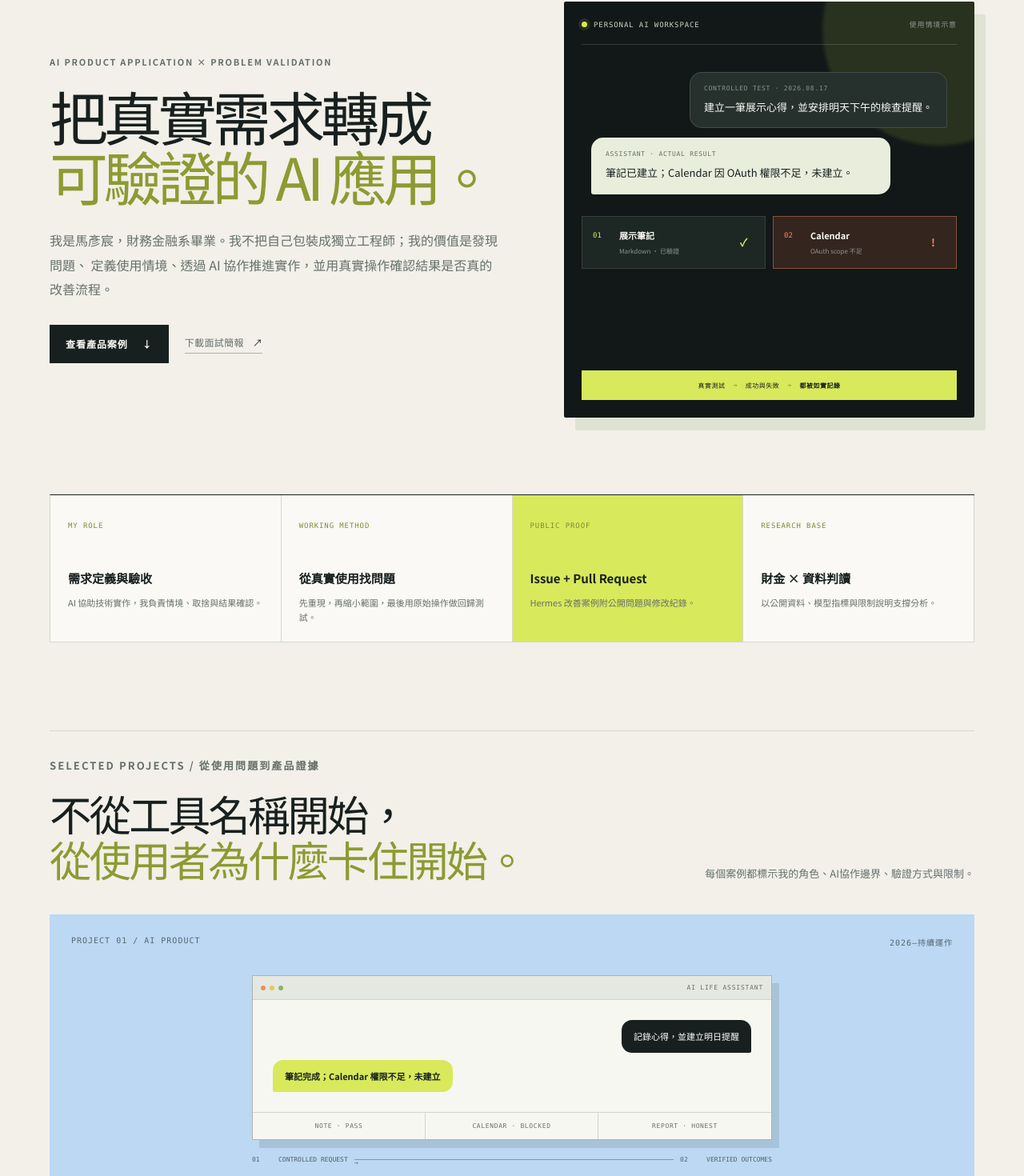
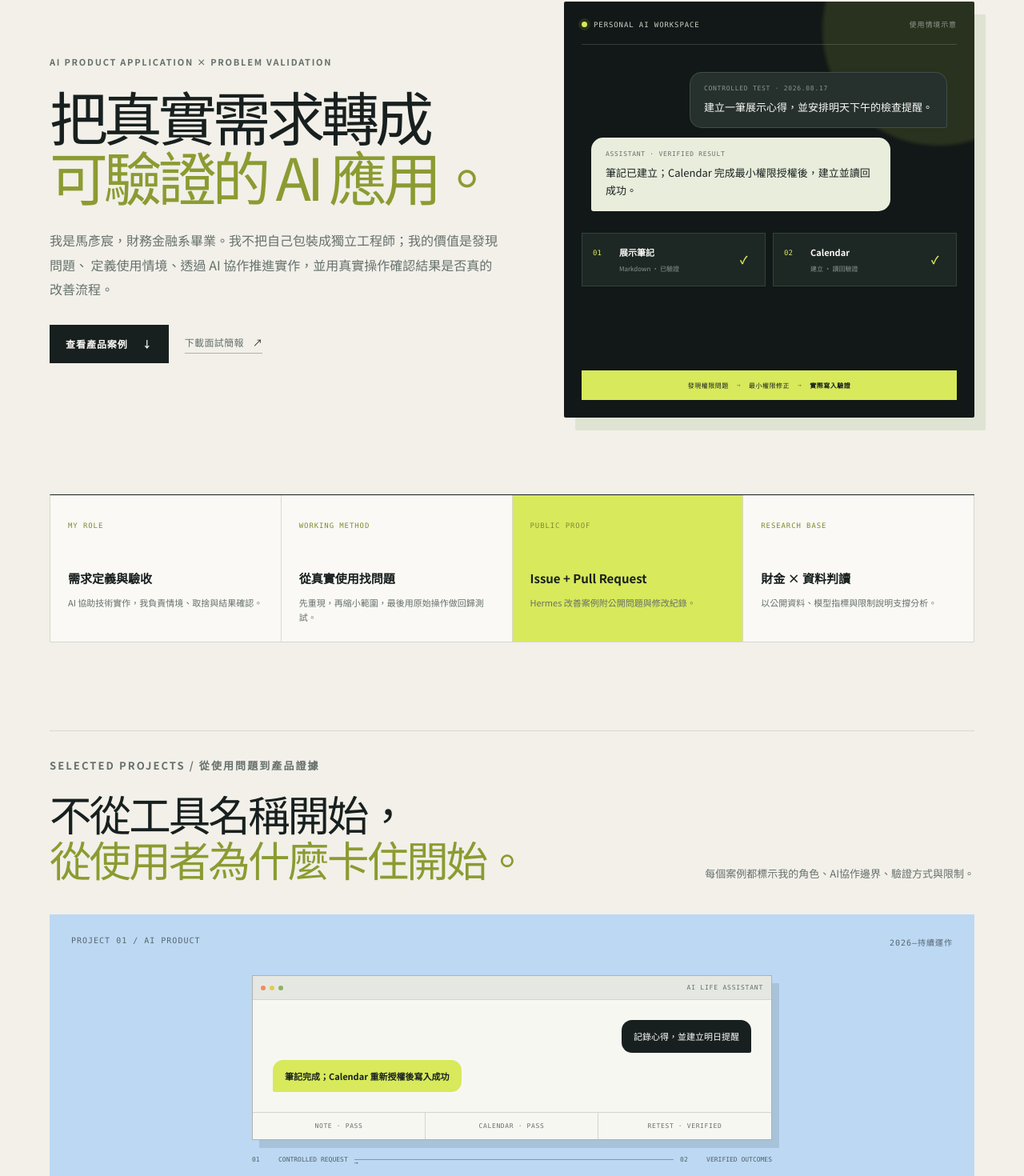
Before and after one commit to y3ccc/y3ccc.github.io, a Next.js app: page / in a window 1280 px wide. Shown: the part 158-1628 px from the top of the page at 80% size. Built offline with nearby package versions, Linux system fonts and the light colour scheme.

Commit message:
Show verified Calendar recovery

```diff
--- a/app/layout.tsx
+++ b/app/layout.tsx
@@ -15,13 +15,13 @@ export const metadata: Metadata = {
       url: "/",
       type: "website",
       locale: "zh_TW",
-      images: [{ url: "/og-v3.png", width: 1536, height: 1024, alt: "馬彥宸 AI 產品應用作品集：真實測試、筆記成功、日曆受阻" }],
+      images: [{ url: "/og-v4.png", width: 1536, height: 1024, alt: "馬彥宸 AI 產品應用作品集：真實測試、筆記與日曆皆驗證成功" }],
     },
     twitter: {
       card: "summary_large_image",
       title: "馬彥宸｜AI 產品應用作品集",
       description: "把真實需求轉成可驗證的 AI 應用。",
-      images: ["/og-v3.png"],
+      images: ["/og-v4.png"],
     },
 };
 
--- a/app/page.tsx
+++ b/app/page.tsx
@@ -55,13 +55,13 @@ export default function PortfolioHome() {
             </div>
             <div className="canvas-chat">
               <div className="canvas-message canvas-user"><small>CONTROLLED TEST · 2026.08.17</small><p>建立一筆展示心得，並安排明天下午的檢查提醒。</p></div>
-              <div className="canvas-message canvas-agent"><small>ASSISTANT · ACTUAL RESULT</small><p>筆記已建立；Calendar 因 OAuth 權限不足，未建立。</p></div>
+              <div className="canvas-message canvas-agent"><small>ASSISTANT · VERIFIED RESULT</small><p>筆記已建立；Calendar 完成最小權限授權後，建立並讀回成功。</p></div>
             </div>
             <div className="canvas-route">
               <div><span>01</span><strong>展示筆記</strong><small>Markdown · 已驗證</small><b>✓</b></div>
-              <div className="canvas-route-blocked"><span>02</span><strong>Calendar</strong><small>OAuth scope 不足</small><b>!</b></div>
+              <div><span>02</span><strong>Calendar</strong><small>建立 · 讀回驗證</small><b>✓</b></div>
             </div>
-            <div className="canvas-proof"><span>真實測試</span><i>→</i><span>成功與失敗</span><i>→</i><strong>都被如實記錄</strong></div>
+            <div className="canvas-proof"><span>發現權限問題</span><i>→</i><span>最小權限修正</span><i>→</i><strong>實際寫入驗證</strong></div>
           </div>
         </section>
 
@@ -87,8 +87,8 @@ export default function PortfolioHome() {
               <div className="case-cover case-cover-assistant" aria-hidden="true">
                 <div className="cover-window">
                   <div className="cover-window-head"><i /><i /><i /><span>AI LIFE ASSISTANT</span></div>
-                  <div className="cover-conversation"><span>記錄心得，並建立明日提醒</span><strong>筆記完成；Calendar 權限不足，未建立</strong></div>
-                  <div className="cover-destinations"><b>NOTE · PASS</b><b>CALENDAR · BLOCKED</b><b>REPORT · HONEST</b></div>
+                  <div className="cover-conversation"><span>記錄心得，並建立明日提醒</span><strong>筆記完成；Calendar 重新授權後寫入成功</strong></div>
+                  <div className="cover-destinations"><b>NOTE · PASS</b><b>CALENDAR · PASS</b><b>RETEST · VERIFIED</b></div>
                 </div>
                 <div className="cover-caption"><span>01</span><p>CONTROLLED REQUEST</p><i>→</i><span>02</span><p>VERIFIED OUTCOMES</p></div>
               </div>
--- a/app/projects/ai-assistant/page.tsx
+++ b/app/projects/ai-assistant/page.tsx
@@ -69,7 +69,7 @@ export default function AiAssistantProject() {
 
         <section className="proof-section section-rule" id="evidence">
           <div className="section-heading">
-            <div><p className="section-label">04 / 真實驗證紀錄</p><h2>不是全綠才叫證據，<br /><em>失敗也必須被說清楚。</em></h2></div>
+            <div><p className="section-label">04 / 真實驗證紀錄</p><h2>不是遇到失敗就停下，<br /><em>而是修到能被驗證。</em></h2></div>
             <p>2026.08.17｜獨立展示資料｜未讀取私人內容</p>
           </div>
 
@@ -82,7 +82,7 @@ export default function AiAssistantProject() {
 
             <div className="proof-results">
               <article className="proof-pass"><span>01 / NOTE</span><strong>Markdown 心得已建立</strong><p>實際檢查檔案，日期、心得與狀態欄位皆存在。</p><b>PASS</b></article>
-              <article className="proof-block"><span>02 / CALENDAR</span><strong>事件未建立</strong><p>Google OAuth 回傳權限範圍不足；AI 明確回報失敗，沒有假裝完成。</p><b>BLOCKED</b></article>
+              <article className="proof-pass"><span>02 / CALENDAR</span><strong>事件建立並讀回成功</strong><p>首次因 OAuth scope 不足而受阻；經使用者核准最小權限後，重新寫入並核對標題與時間。</p><b>PASS</b></article>
             </div>
 
             <div className="proof-artifact">
@@ -95,7 +95,7 @@ export default function AiAssistantProject() {
             </div>
           </div>
 
-          <div className="proof-takeaway"><span>WHAT THIS PROVES</span><p>我不只確認成功輸出，也檢查失敗原因與權限邊界。下一步若要恢復 Calendar，必須先由使用者決定是否擴大 OAuth 權限，而不是由 AI 擅自更改憑證。</p></div>
+          <div className="proof-takeaway"><span>WHAT THIS PROVES</span><p>我不只確認成功輸出，也檢查失敗原因與權限邊界。Calendar 首次失敗後，我先確認 token 只有 Gmail 唯讀權限，再由使用者核准 Gmail＋Calendar 的最小授權，最後建立事件並讀回驗證；AI 沒有擅自擴大憑證權限。</p></div>
         </section>
 
         <section className="cases-section section-rule">
--- a/public/evidence/assistant-demo-verification.json
+++ b/public/evidence/assistant-demo-verification.json
@@ -14,7 +14,17 @@
     {
       "action": "建立 Google Calendar 事件",
       "status": "blocked",
-      "verification": "Google OAuth 回傳 insufficient authentication scopes；AI 明確回報未建立"
+      "verification": "首次測試時 Google OAuth 回傳 insufficient authentication scopes；AI 明確回報未建立"
+    },
+    {
+      "action": "修正 Google Calendar 授權",
+      "status": "success",
+      "verification": "確認既有 token 只有 Gmail 唯讀權限；經使用者核准後，重新授權 Gmail 與 Calendar，未要求 Drive、Docs 或 Sheets"
+    },
+    {
+      "action": "重新建立並讀回 Google Calendar 事件",
+      "status": "success",
+      "verification": "作品集 Calendar 功能驗證｜2026-08-18 15:00–15:15（Asia/Taipei）；建立後以 API 讀回，標題與時間一致"
     }
   ],
   "tools_reported": [
```
Also changed, not shown: 2 other files (tests, documents, lock files or other folders).
